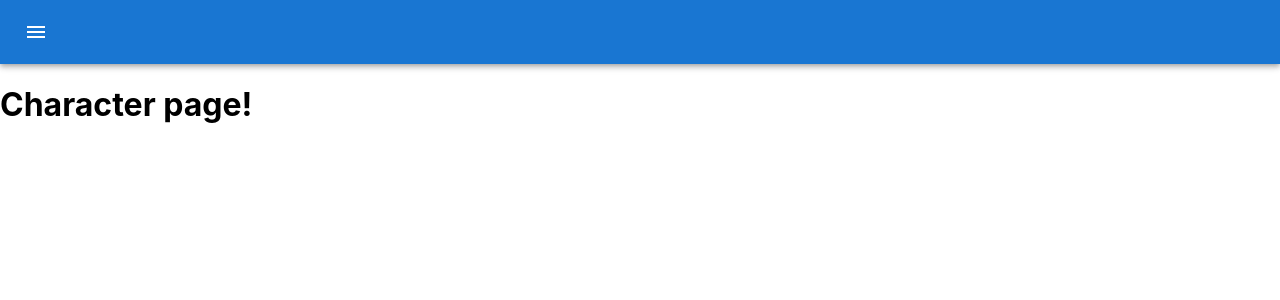
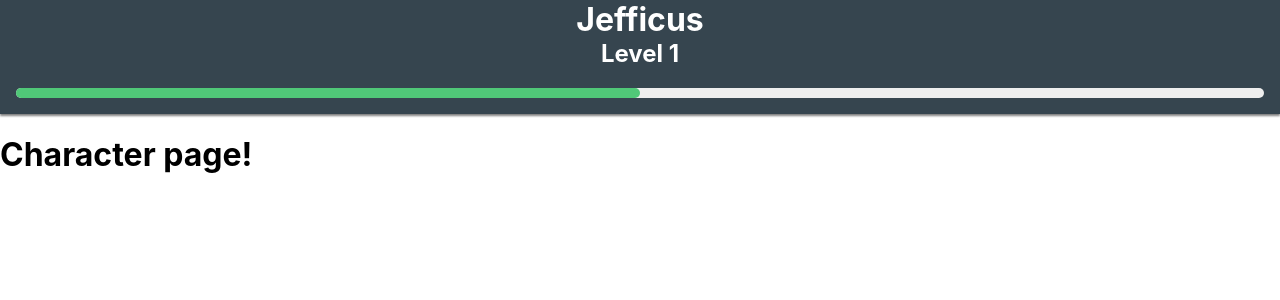
Before and after one commit to jeff-soriano/con-quest, a React (Create React App) app: page /character in a window 1280 px wide. Shown: the top 300 px of the page. Built offline with nearby package versions, Linux system fonts and the light colour scheme.

Commit message:
Add new top bar

```diff
--- a/src/components/RootLayout.jsx
+++ b/src/components/RootLayout.jsx
@@ -7,27 +7,51 @@ import AppBar from '@mui/material/AppBar'
 import Toolbar from '@mui/material/Toolbar'
 import IconButton from '@mui/material/IconButton'
 import MenuIcon from '@mui/icons-material/Menu'
+import Grid from '@mui/material/Grid'
+
+import { styled } from '@mui/material/styles'
+import LinearProgress, {
+  linearProgressClasses,
+} from '@mui/material/LinearProgress'
+
+const BorderLinearProgress = styled(LinearProgress)(({ theme }) => ({
+  height: 10,
+  borderRadius: 5,
+  [`&.${linearProgressClasses.colorPrimary}`]: {
+    backgroundColor:
+      theme.palette.grey[theme.palette.mode === 'light' ? 200 : 800],
+  },
+  [`& .${linearProgressClasses.bar}`]: {
+    borderRadius: 5,
+    backgroundColor: '#50C878',
+  },
+}))
 
 const Home = () => {
   const [isNavOpen, setIsNavOpen] = useState(false)
 
   return (
     <div>
-      <AppBar position="static">
-        <Toolbar>
-          <IconButton
-            size="large"
-            edge="start"
-            color="inherit"
-            aria-label="menu"
-            sx={{ mr: 2 }}
-            onClick={() => setIsNavOpen(true)}
-          >
-            <MenuIcon />
-          </IconButton>
-        </Toolbar>
-      </AppBar>
-      <Navbar isOpen={isNavOpen} setIsOpen={setIsNavOpen} />
+      <div
+        style={{
+          backgroundColor: '#36454F',
+          paddingBottom: '1rem',
+          boxShadow: '0px 2px 2px gray',
+        }}
+      >
+        <Navbar isOpen={isNavOpen} setIsOpen={setIsNavOpen} />
+        <div style={{ textAlign: 'center' }}>
+          <h1 style={{ marginBottom: '0', marginTop: '0', color: 'white' }}>
+            Jefficus
+          </h1>
+          <h2 style={{ marginTop: '0', color: 'white' }}>Level 1</h2>
+          <BorderLinearProgress
+            style={{ marginLeft: '1rem', marginRight: '1rem' }}
+            variant="determinate"
+            value={50}
+          />
+        </div>
+      </div>
       <Outlet />
     </div>
   )
```
